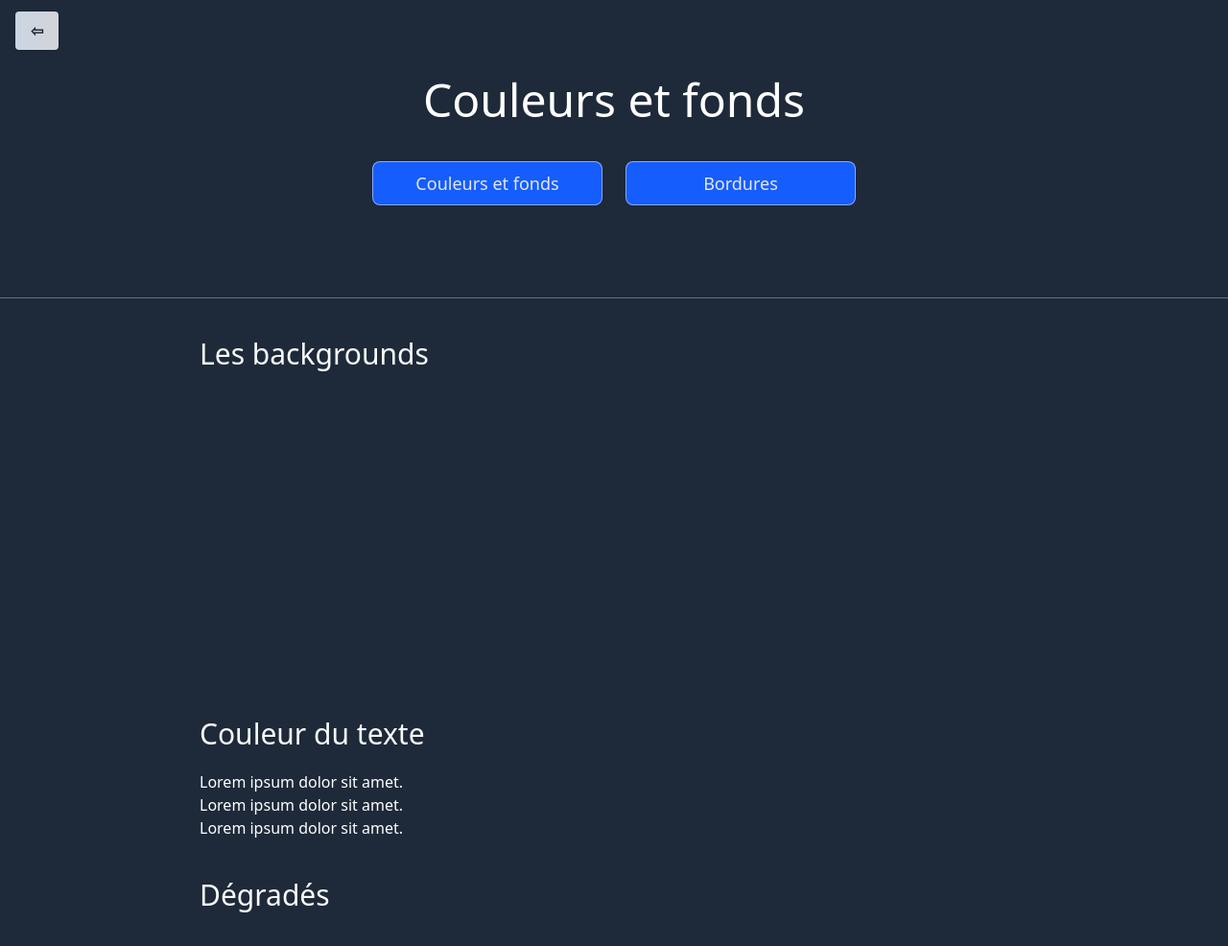
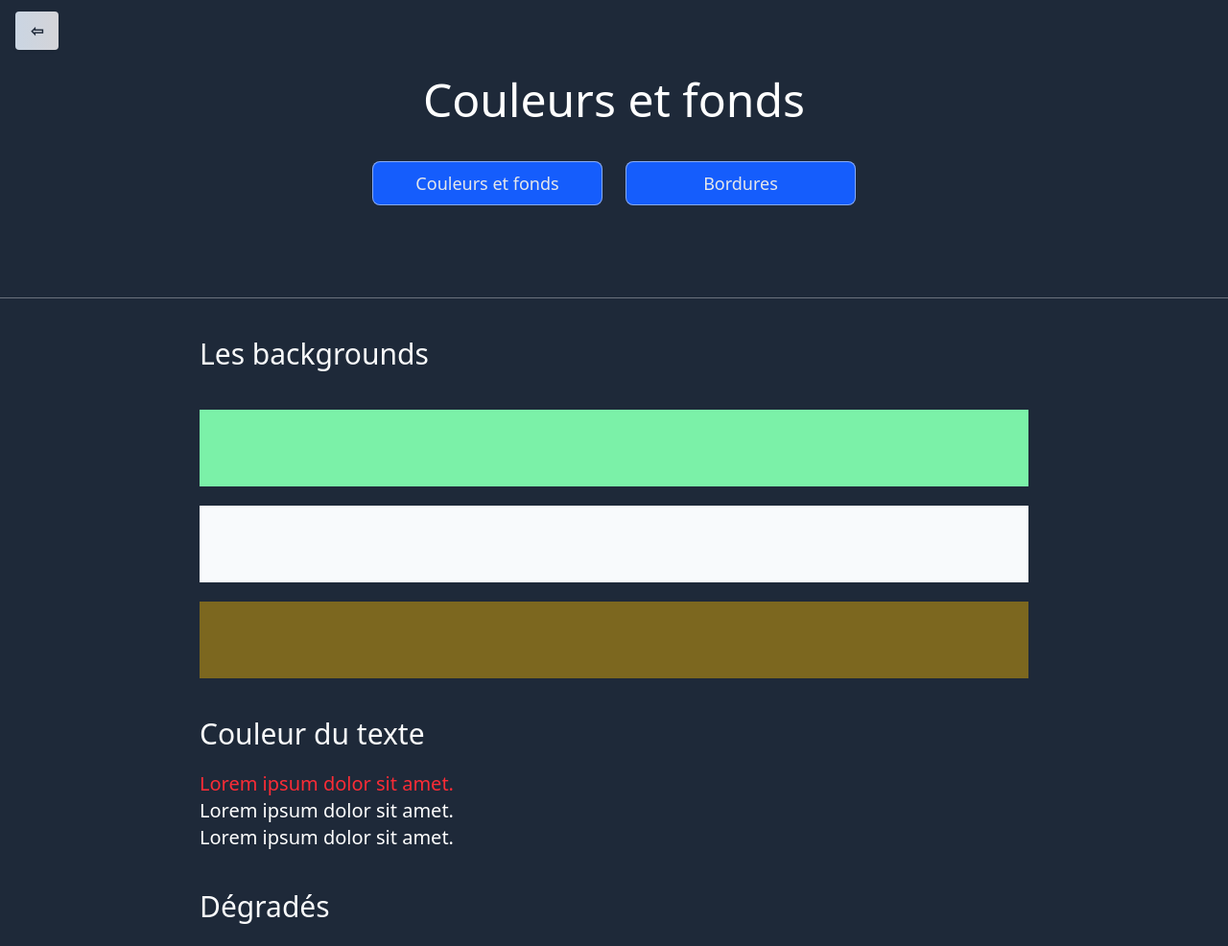
Before and after one commit to Fayecodeur/cours-tailwindcss, a plain HTML site: page 2.Bac-a-sable/Chapitres/3.Couleurs-fonds-bordures/1.couleurs-et-fonds.html in a window 1280 px wide. Shown: the top 986 px of the page at 96% size. Drawn offline with nearby package versions, Linux system fonts and the light colour scheme.

Commit message:
cours sur les couleurs et fonds

```diff
--- a/2.Bac-a-sable/Chapitres/3.Couleurs-fonds-bordures/1.couleurs-et-fonds.html
+++ b/2.Bac-a-sable/Chapitres/3.Couleurs-fonds-bordures/1.couleurs-et-fonds.html
@@ -1,5 +1,6 @@
 <!DOCTYPE html>
 <html lang="fr">
+
 <head>
   <meta charset="UTF-8" />
   <meta http-equiv="X-UA-Compatible" content="IE=edge" />
@@ -7,11 +8,10 @@
   <title>Couleurs et fonds</title>
   <script src="https://cdn.jsdelivr.net/npm/@tailwindcss/browser@4"></script>
 </head>
+
 <body class="bg-gray-800 text-white pt-20">
-    <a
-      class="absolute left-4 top-3 flex items-center px-4 py-2 font-semibold bg-gradient-to-r from-slate-300 to-zinc-300 text-gray-800 rounded-sm shadow-sm"
-      href="../../menu.html"
-    >
+  <a class="absolute left-4 top-3 flex items-center px-4 py-2 font-semibold bg-gradient-to-r from-slate-300 to-zinc-300 text-gray-800 rounded-sm shadow-sm"
+    href="../../menu.html">
     <span class="text-md ">&#8678;</span>
   </a>
 
@@ -20,16 +20,10 @@
   </h1>
 
   <nav class="max-w-5xl mx-auto flex flex-wrap justify-center gap-6 mb-24 px-10">
-      <a
-        class="flex-shrink-0 rounded-lg py-2 w-60 border border-gray-50/50 bg-blue-600 hover:bg-blue-700 text-gray-200 text-lg flex justify-center items-center cursor-pointer"
-        href="./1.couleurs-et-fonds.html"
-        >Couleurs et fonds</a
-      >
-      <a
-        class="flex-shrink-0 rounded-lg py-2 w-60 border border-gray-50/50 bg-blue-600 hover:bg-blue-700 text-gray-200 text-lg flex justify-center items-center cursor-pointer"
-        href="./2.bordures.html"
-        >Bordures</a
-      >
+    <a class="flex-shrink-0 rounded-lg py-2 w-60 border border-gray-50/50 bg-blue-600 hover:bg-blue-700 text-gray-200 text-lg flex justify-center items-center cursor-pointer"
+      href="./1.couleurs-et-fonds.html">Couleurs et fonds</a>
+    <a class="flex-shrink-0 rounded-lg py-2 w-60 border border-gray-50/50 bg-blue-600 hover:bg-blue-700 text-gray-200 text-lg flex justify-center items-center cursor-pointer"
+      href="./2.bordures.html">Bordures</a>
   </nav>
 
   <hr class="border-gray-50/35" />
@@ -55,14 +49,14 @@
           - text-red-400 → text color
           - border-red-400 → border color
       -->
-      <div class="p-10 mt-5"></div>
-      <div class="p-10 mt-5"></div>
+    <div class="p-10 mt-5 bg-green-300"></div>
+    <div class="p-10 mt-5 bg-slate-50"></div>
 
     <!--
         👓 Opacité d’une couleur via `classeDeCouleur/valeur` (utilise rgba)
         Ex : bg-slate-900/5
       -->
-      <div class="p-10 mt-5"></div>
+    <div class="p-10 mt-5 bg-yellow-500/45"></div>
 
     <h2 class="text-3xl  text-gray-50 mt-10 pb-5">
       Couleur du texte
@@ -73,9 +67,9 @@
         Ex : text-red-400
       -->
 
-      <p class="">Lorem ipsum dolor sit amet.</p>
-      <p class="">Lorem ipsum dolor sit amet.</p>
-      <p class="">Lorem ipsum dolor sit amet.</p>
+    <p class="text-xl text-red-500">Lorem ipsum dolor sit amet.</p>
+    <p class="text-xl">Lorem ipsum dolor sit amet.</p>
+    <p class="text-xl">Lorem ipsum dolor sit amet.</p>
 
     <h2 class="text-3xl  text-gray-50 mt-10 pb-5">Dégradés</h2>
     <!--
@@ -84,7 +78,7 @@
           - Couleurs : from-x-x, to-x-x
           Ex : bg-gradient-to-r from-cyan-500 to-blue-500
       -->
-      <div class="p-10 mt-5"></div>
+    <div class="p-10 mt-5 bg-gradient-to-r from-cyan-500 to-blue-500"></div>
 
     <!--
         🎨 Ajouter une couleur intermédiaire : via-x-x
@@ -125,7 +119,7 @@
           Ex : bg-[url('./img-bg.jpg')] bg-no-repeat bg-cover bg-center
       -->
 
-      <div class="size-80"></div>
+    <div class="size-80 bg-[url('./img-bg.jpg')] bg-no-repeat bg-cover bg-center"></div>
 
     <h2 class="text-3xl  text-black-50 mt-10 pb-5">Box Shadow</h2>
     <!--
@@ -146,4 +140,5 @@
     <div class="size-40 mt-5 bg-amber-400"></div>
   </div>
 </body>
+
 </html>
```
Lines whose indentation alone changed are shown as unchanged.
